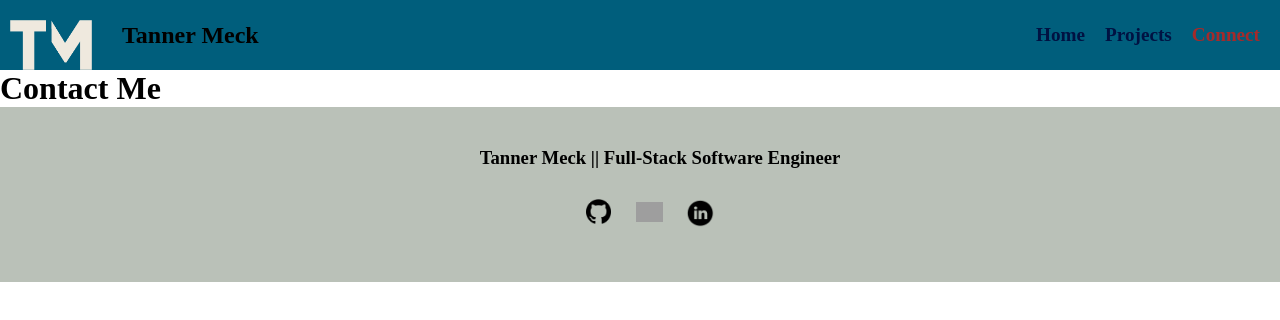
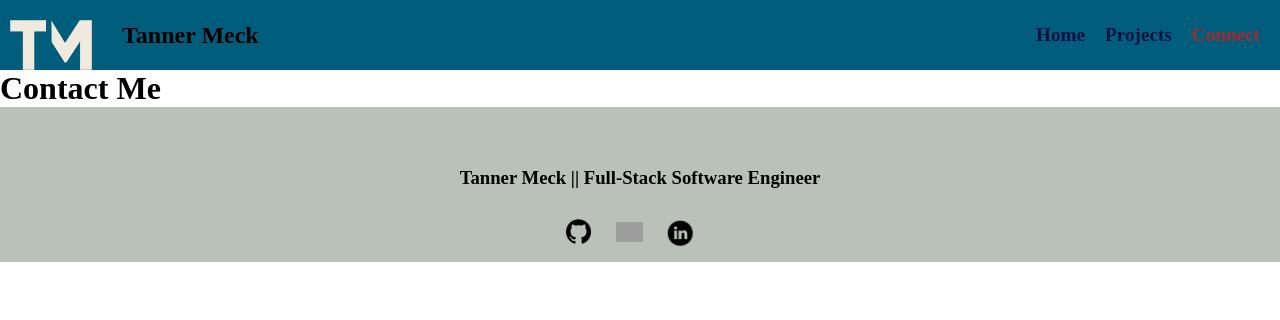
Before and after one commit to tannermeck/Graduate-Portfolio, a React app: page /contact in a window 1280 px wide. Shown: the top 320 px of the page. Built offline with nearby package versions, Linux system fonts and the light colour scheme; grey boxes are pictures that could not be loaded.

Commit message:
increased size of footer

```diff
--- a/src/components/footer/footer.css
+++ b/src/components/footer/footer.css
@@ -1,7 +1,7 @@
 .footer {
     background-color: #BAC1B8;
     text-align: center;
-    padding: 40px 20px;
+    padding-top: 60px;
     position:static;
     bottom: 0;
     width: 100%;
```
